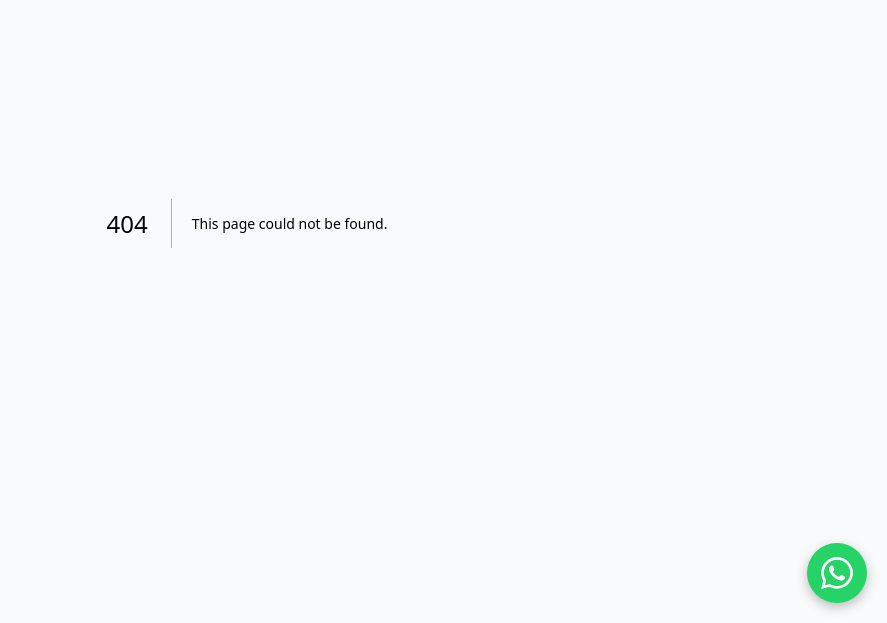
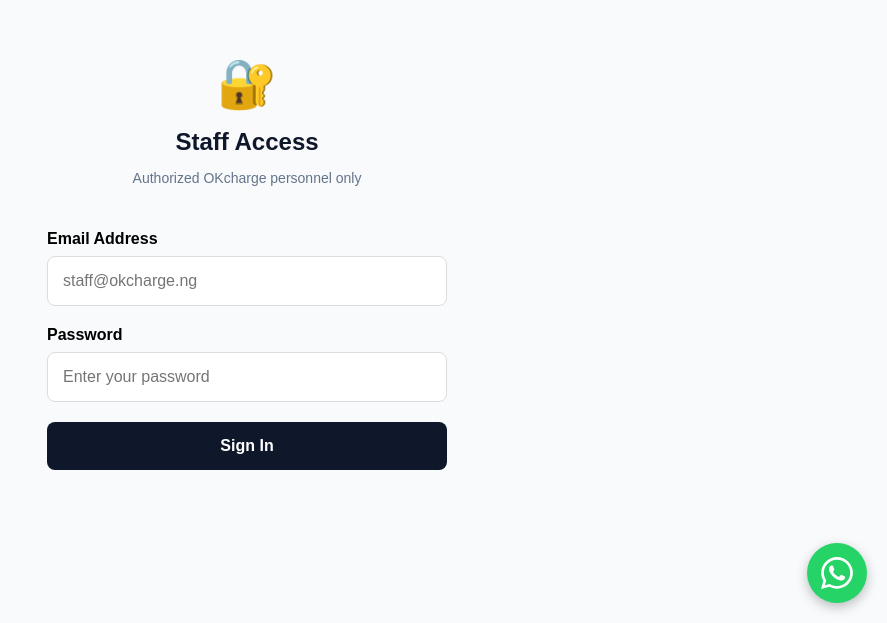
Before and after one commit to okivictor01-bit/OKcharge-, a Next.js app: page /auth/staff-login in a window 1280 px wide. Before the commit this address had no page. Shown: the part 177-800 px from the top of the page, without its empty margins (393-1280 px from the left). Built offline with nearby package versions, Linux system fonts and the light colour scheme; no server answers.

Commit message:
Create page.tsx

```diff
--- /dev/null
+++ b/app/auth/staff-login/page.tsx
@@ -0,0 +1,89 @@
+"use client";
+
+import { useState } from 'react';
+import { supabase } from '@/lib/supabase';
+import { useRouter } from 'next/navigation';
+
+export default function StaffLoginPage() {
+  const router = useRouter();
+  const [loading, setLoading] = useState(false);
+  const [error, setError] = useState('');
+  const [formData, setFormData] = useState({ email: '', password: '' });
+
+  const handleLogin = async (e: any) => {
+    e.preventDefault();
+    setLoading(true);
+    setError('');
+
+    const { data, error } = await supabase.auth.signInWithPassword({
+      email: formData.email,
+      password: formData.password,
+    });
+
+    if (error) {
+      setError('Invalid email or password.');
+      setLoading(false);
+      return;
+    }
+
+    if (data.user) {
+      const { data: staffData } = await supabase
+        .from('staff')
+        .select('*')
+        .eq('user_id', data.user.id)
+        .eq('is_active', true)
+        .single();
+
+      if (!staffData) {
+        await supabase.auth.signOut();
+        setError('Access denied. This account does not have staff privileges.');
+        setLoading(false);
+        return;
+      }
+
+      if (staffData.must_change_password) {
+        router.push('/staff/change-password');
+      } else {
+        router.push('/staff/dashboard');
+      }
+    }
+  };
+
+  const inputStyle: React.CSSProperties = {
+    width: '100%',
+    padding: '15px',
+    marginBottom: '20px',
+    border: '1px solid #ddd',
+    borderRadius: '8px',
+    fontSize: '16px',
+    boxSizing: 'border-box'
+  };
+
+  return (
+    <main style={{ padding: '40px 20px', fontFamily: 'sans-serif', maxWidth: '400px', margin: '0 auto', minHeight: '100vh', display: 'flex', flexDirection: 'column', justifyContent: 'center' }}>
+      <div style={{ textAlign: 'center', marginBottom: '30px' }}>
+        <div style={{ fontSize: '48px', marginBottom: '10px' }}>🔐</div>
+        <h1 style={{ fontSize: '24px', color: '#0f172a', marginBottom: '10px' }}>Staff Access</h1>
+        <p style={{ color: '#64748b', fontSize: '14px' }}>Authorized OKcharge personnel only</p>
+      </div>
+
+      {error && (
+        <div style={{ padding: '12px', borderRadius: '8px', marginBottom: '20px', backgroundColor: '#fee2e2', color: '#b91c1c', fontSize: '14px', textAlign: 'center' }}>
+          {error}
+        </div>
+      )}
+
+      <form onSubmit={handleLogin}>
+        <label style={{ fontWeight: 'bold', display: 'block', marginBottom: '8px' }}>Email Address</label>
+        <input style={inputStyle} type="email" placeholder="staff@okcharge.ng" value={formData.email} onChange={(e) => setFormData({ ...formData, email: e.target.value })} required />
+
+        <label style={{ fontWeight: 'bold', display: 'block', marginBottom: '8px' }}>Password</label>
+        <input style={inputStyle} type="password" placeholder="Enter your password" value={formData.password} onChange={(e) => setFormData({ ...formData, password: e.target.value })} required />
+
+        <button type="submit" disabled={loading} style={{ width: '100%', padding: '15px', backgroundColor: loading ? '#999' : '#0f172a', color: 'white', border: 'none', borderRadius: '8px', fontSize: '16px', fontWeight: 'bold', cursor: 'pointer' }}>
+          {loading ? 'Signing in...' : 'Sign In'}
+        </button>
+      </form>
+    </main>
+  );
+}
```
